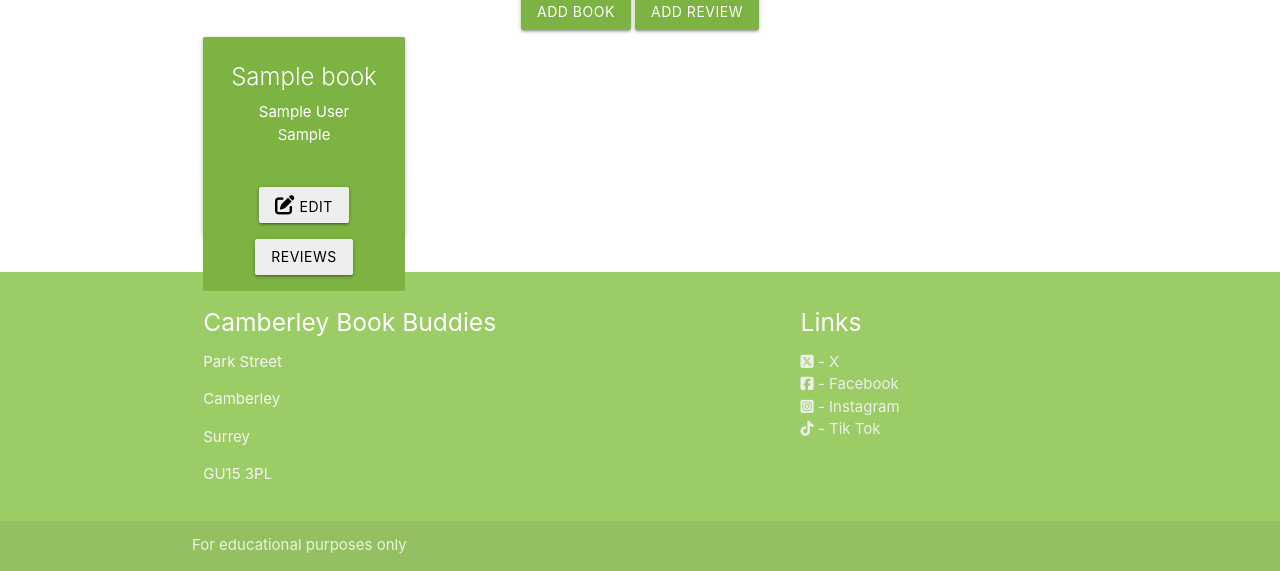
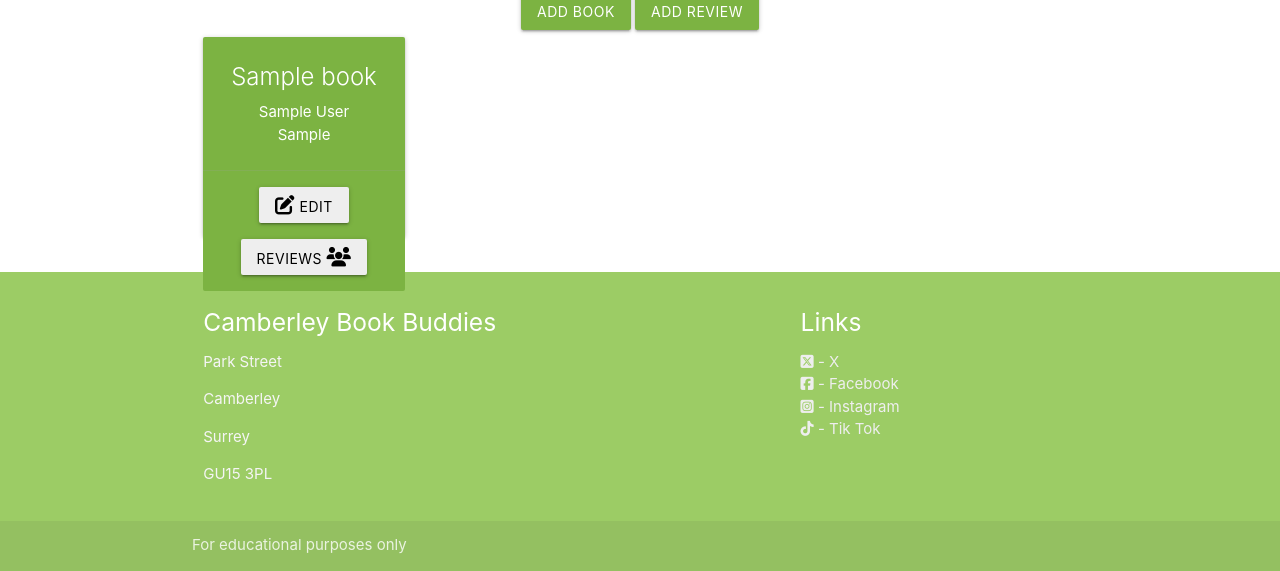
Before and after one commit to JCook22/camberley-book-buddies, a Flask app: page /library in a window 1280 px wide. Shown: the part 305-876 px from the top of the page. Run offline with Flask 2, Linux system fonts and the light colour scheme; tables that the repository leaves empty hold one stand-in row (values such as "Sample post").

Commit message:
Add icon to reviews buttons

```diff
--- a/camberleybookbuddies/templates/library.html
+++ b/camberleybookbuddies/templates/library.html
@@ -23,7 +23,7 @@
                 </div>
                 <div class="card-action">
                     <a href="{{ url_for('edit_book', book_id=book.id) }}" class="btn grey lighten-3 black-text"><i class="fa-solid fa-pen-to-square"></i> Edit</a>
-                    <a href="{{ url_for('reviews', book_id=book.id) }}" class="btn grey lighten-3 black-text review-btn">Reviews</a>
+                    <a href="{{ url_for('reviews', book_id=book.id) }}" class="btn grey lighten-3 black-text review-btn">Reviews <i class="fa-solid fa-users"></i></a>
                 </div>
             </div>
         </div>
```
Also changed, not shown: README.md.
